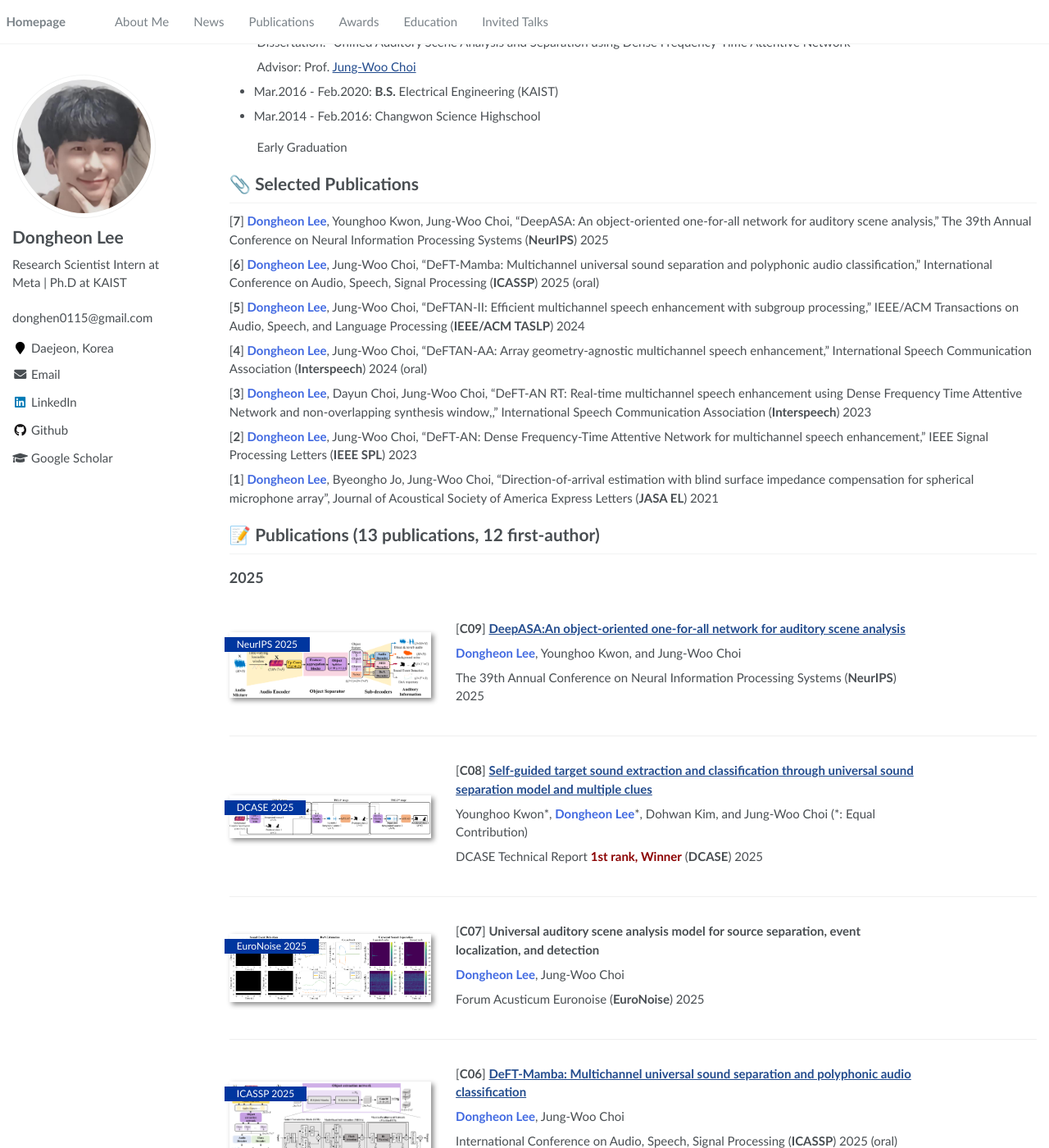
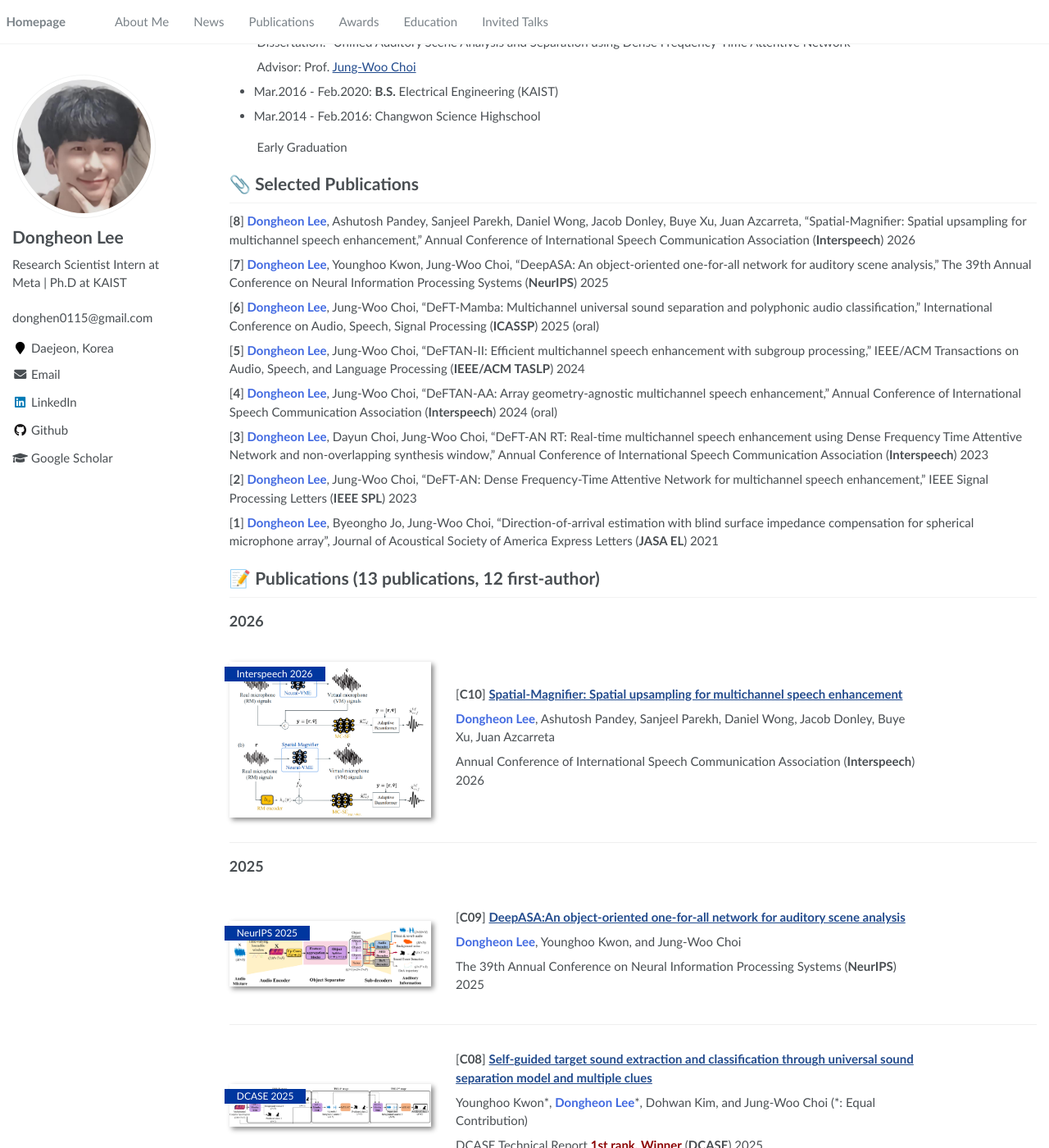
Before and after one commit to donghoney0416/donghoney0416.github.io, a Jekyll site: the page built from _pages/about.md, in a window 1280 px wide and 1400 px high, scrolled down 661 px. Shown: the whole window at 82% size. Built offline with Jekyll 4.4.1, drawn with Linux system fonts in a browser that asks for light colours; some of the changed text lies outside the part shown.

Commit message:
Updating accepted paper (Interspeech 2026) during Meta RLR-A internship
Updated publication details and removed outdated information.

```diff
--- a/_pages/about.md
+++ b/_pages/about.md
@@ -29,10 +29,10 @@ For more information, please refer to my [CV](https://drive.google.com/file/d/1N
 - Generative AI (Speech/Audio)
 
 # 🔥 News
+- *2026.06*: &nbsp;🎉 One paper accepted to <strong>Interspeech</strong>, 2026
 - *2025.09*: &nbsp;🎉 One paper accepted to <strong>NeurIPS</strong>, 2025
 - *2025.07*: &nbsp;🎉 <strong>1st rank</strong> in DCASE 2025 task 4: Spatial Semantic Segmentation of Sound Scenes
 - *2025.06*: &nbsp;🎉 Join in <strong>Meta Reality Labs</strong> as research scientist intern
-- *2025.02*: &nbsp;🎉 End journey for <strong>Ph.D.</strong>, School of Electrical Engineering, KAIST
 
 # 🏫 Education
 
@@ -49,21 +49,36 @@ For more information, please refer to my [CV](https://drive.google.com/file/d/1N
 &emsp;&emsp;&emsp;Early Graduation
 
 # 📎 Selected Publications
+[**8**] <span style="color:royalblue">**Dongheon Lee**</span>, Ashutosh Pandey, Sanjeel Parekh, Daniel Wong, Jacob Donley, Buye Xu, Juan Azcarreta, "Spatial-Magnifier: Spatial upsampling for multichannel speech enhancement," Annual Conference of International Speech Communication Association (**Interspeech**) 2026
+
 [**7**] <span style="color:royalblue">**Dongheon Lee**</span>, Younghoo Kwon, Jung-Woo Choi, "DeepASA: An object-oriented one-for-all network for auditory scene analysis," The 39th Annual Conference on Neural Information Processing Systems (**NeurIPS**) 2025
 
 [**6**] <span style="color:royalblue">**Dongheon Lee**</span>, Jung-Woo Choi, "DeFT-Mamba: Multichannel universal sound separation and polyphonic audio classification," International Conference on Audio, Speech, Signal Processing (**ICASSP**) 2025 (oral)
 
 [**5**] <span style="color:royalblue">**Dongheon Lee**</span>, Jung-Woo Choi, "DeFTAN-II: Efficient multichannel speech enhancement with subgroup processing," IEEE/ACM Transactions on Audio, Speech, and Language Processing (**IEEE/ACM TASLP**) 2024
 
-[**4**] <span style="color:royalblue">**Dongheon Lee**</span>, Jung-Woo Choi, "DeFTAN-AA: Array geometry-agnostic multichannel speech enhancement," International Speech Communication Association (**Interspeech**) 2024 (oral)
+[**4**] <span style="color:royalblue">**Dongheon Lee**</span>, Jung-Woo Choi, "DeFTAN-AA: Array geometry-agnostic multichannel speech enhancement," Annual Conference of International Speech Communication Association (**Interspeech**) 2024 (oral)
 
-[**3**] <span style="color:royalblue">**Dongheon Lee**</span>, Dayun Choi, Jung-Woo Choi, "DeFT-AN RT: Real-time multichannel speech enhancement using Dense Frequency Time Attentive Network and non-overlapping synthesis window,," International Speech Communication Association (**Interspeech**) 2023
+[**3**] <span style="color:royalblue">**Dongheon Lee**</span>, Dayun Choi, Jung-Woo Choi, "DeFT-AN RT: Real-time multichannel speech enhancement using Dense Frequency Time Attentive Network and non-overlapping synthesis window," Annual Conference of International Speech Communication Association (**Interspeech**) 2023
 
 [**2**] <span style="color:royalblue">**Dongheon Lee**</span>, Jung-Woo Choi, "DeFT-AN: Dense Frequency-Time Attentive Network for multichannel speech enhancement," IEEE Signal Processing Letters (**IEEE SPL**) 2023
 
 [**1**] <span style="color:royalblue">**Dongheon Lee**</span>, Byeongho Jo, Jung-Woo Choi, "Direction-of-arrival estimation with blind surface impedance compensation for spherical microphone array", Journal of Acoustical Society of America Express Letters (**JASA EL**) 2021
 
 # 📝 Publications (13 publications, 12 first-author)
+
+## 2026
+<div class='paper-box'><div class='paper-box-image'><div class="badge">Interspeech 2026</div><img src='images/Interspeech2026.png' alt="sym" width="100%"></div>
+<div class='paper-box-text' markdown="1">
+
+[**C10**] [**Spatial-Magnifier: Spatial upsampling for multichannel speech enhancement**](https://www.arxiv.org/pdf/2509.17247)
+
+<span style="color:royalblue">**Dongheon Lee**</span>, Ashutosh Pandey, Sanjeel Parekh, Daniel Wong, Jacob Donley, Buye Xu, Juan Azcarreta
+
+Annual Conference of International Speech Communication Association (**Interspeech**) 2026
+
+</div>
+</div>
 
 ## 2025
 <div class='paper-box'><div class='paper-box-image'><div class="badge">NeurIPS 2025</div><img src='images/NeurIPS2025.png' alt="sym" width="100%"></div>
@@ -139,7 +154,7 @@ IEEE/ACM Transactions on Audio, Speech, and Language Processing (**IEEE/ACM TASL
 
 <span style="color:royalblue">**Dongheon Lee**</span>, Jung-Woo Choi
 
-International Speech Communication Association (**Interspeech**) 2024 (oral)
+Annual Conference of International Speech Communication Association (**Interspeech**) 2024 (oral)
 
 [![Demo Page](https://img.shields.io/badge/Demo-Page-blue?logo=google-chrome&style=flat-square)](https://donghoney0416.github.io/DeFTAN-AA/)
 
@@ -154,7 +169,7 @@ International Speech Communication Association (**Interspeech**) 2024 (oral)
 
 <span style="color:royalblue">**Dongheon Lee**</span>, Dayun Choi, and Jung-Woo Choi
 
-International Speech Communication Association (**Interspeech**) 2023
+Annual Conference of International Speech Communication Association (**Interspeech**) 2023
 
 [![GitHub Repo](https://img.shields.io/badge/GitHub-Repo-black?logo=github&style=flat-square)](https://github.com/donghoney0416/DeFT-AN-RT)
 </div>
```
